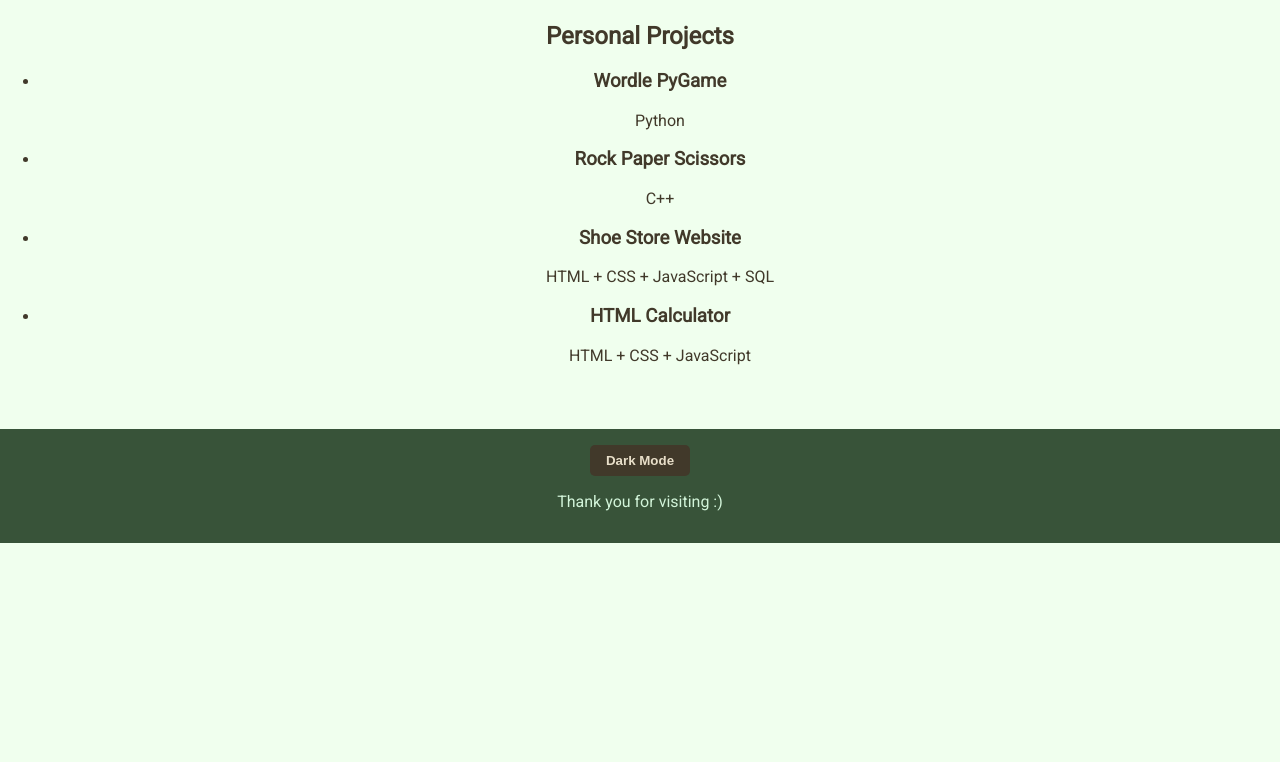
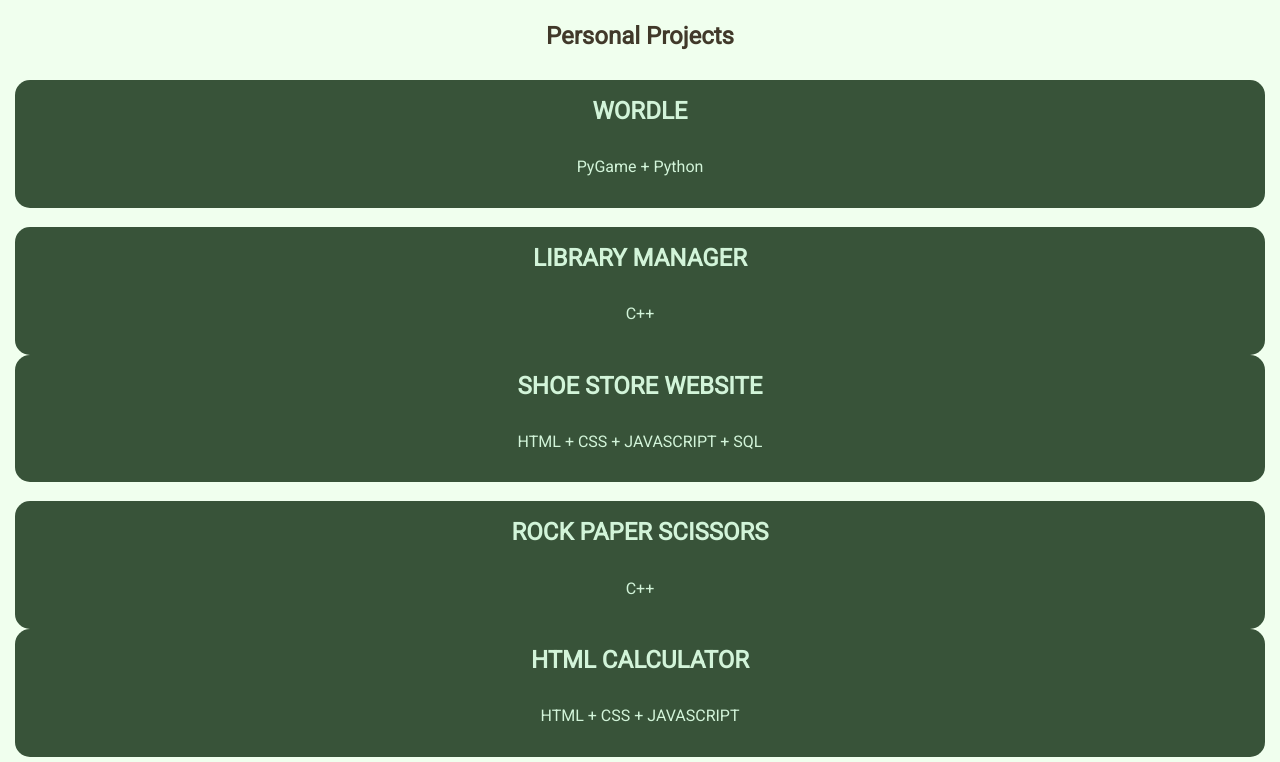
Before and after one commit to georgiapoppy/georgiapoppy.github.io, a plain HTML site: page projects.html in a window 1280 px wide. Shown: the part 1058-1820 px from the top of the page. Before the commit the page ends 1601 px from the top, so only its background shows below. Drawn offline with Linux system fonts and the light colour scheme.

Commit message:
image size + content changes

```diff
--- a/projects.html
+++ b/projects.html
@@ -31,25 +31,29 @@
     <main>
         <img class="image" src="pictures/banner.png" alt="banner of georgia mason's portfolio website">
         <h2>Personal Projects</h2>
-        <div class="projects">
-            <ul>
-                <li>
-                    <h3>Wordle PyGame</h3>
-                    <p>Python</p>
-                </li>
-                <li>
-                    <h3>Rock Paper Scissors</h3>
-                    <p>C++</p>
-                </li>
-                <li>
-                    <h3>Shoe Store Website</h3>
-                    <p>HTML + CSS + JavaScript + SQL</p>
-                </li>
-                <li>
-                    <h3>HTML Calculator</h3>
-                    <p>HTML + CSS + JavaScript</p>
-                </li>
-            </ul>
+        <div class="info">
+            <div class="border">
+                <h2 class="heading2">WORDLE</h2>
+                <p>PyGame + Python</p>
+            </div>
+            <br>
+            <div class="border">
+                <h2 class="heading2">LIBRARY MANAGER</h2>
+                <p>C++</p>
+            </div>
+            <div class="border">
+                <h2 class="heading2">SHOE STORE WEBSITE</h2>
+                <p>HTML + CSS + JAVASCRIPT + SQL</p>
+            </div>
+            <br>
+            <div class="border">
+                <h2 class="heading2">ROCK PAPER SCISSORS</h2>
+                <p>C++</p>
+            </div>
+            <div class="border">
+                <h2 class="heading2">HTML CALCULATOR</h2>
+                <p>HTML + CSS + JAVASCRIPT</p>
+            </div>
         </div>
     </main>
 
--- a/style.css
+++ b/style.css
@@ -215,8 +215,8 @@
 
 .tiny {
     object-fit: cover;
-    max-width: 300px;
-    height: 300px;
+    max-width: 250px;
+    height: 250px;
     padding: 10px;
     display: inline-block;
     text-align: center;
```
Also changed, not shown: about.html (+2 -3 lines), contact.html (+1 -1 lines).
